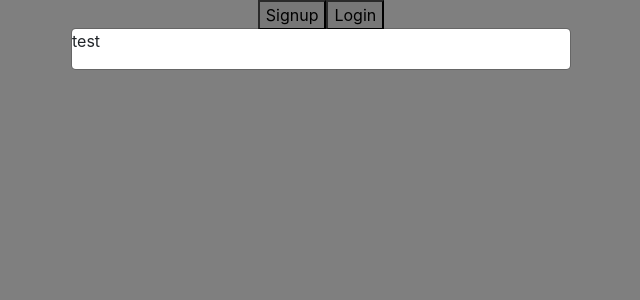
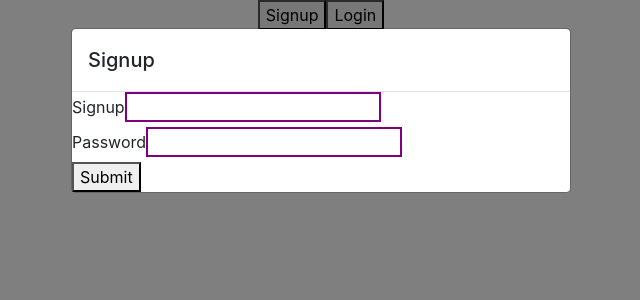
Before and after one commit to dtkrontz/flickPickClient, a React (Create React App) app: page / in a window 1280 px wide. Both pictures are taken after a click on the button "Signup". Shown: the top 300 px of the page, without its empty margins (319-959 px from the left). Built offline with nearby package versions, Linux system fonts and the light colour scheme.

Commit message:
sign up modal complete

```diff
--- a/src/components/home/Home.js
+++ b/src/components/home/Home.js
@@ -32,7 +32,7 @@ const HomeComponent = (props) => {
         <div className='home'>
             <button onClick={(e) => signupHandler(e)}>Signup</button>
             <button onClick={(e) => loginHandler(e)}>Login</button>
-            {signup ? <Signup /> : null}
+            {signup ? <Signup updateToken={props.updateToken}/> : null}
             {login ? <LoginDisplay updateToken={props.updateToken}/> : null}
         <SearchComponent />
         </div>
--- a/src/components/home/login/loginDisplay/LoginDisplay.js
+++ b/src/components/home/login/loginDisplay/LoginDisplay.js
@@ -11,13 +11,13 @@ const LoginDisplay = (props)=> {
 
      const handleSubmit = (event) => {
      event.preventDefault();
-     fetch('http://localhost:3000/user/login',{
+     fetch('http://localhost:3000/user/signup',{
           method: 'POST',
           body: JSON.stringify({user:{username: username, password: password }}),
           headers: new Headers({
                'Content-Type': 'application/json'
           })
-     })
+      })
      .then(response => response.json())
      .then(data => {
          console.log(data);
@@ -26,18 +26,19 @@ const LoginDisplay = (props)=> {
      })
      setModal(false);
 
-}
+ }
      return (
           <div>
                <Modal isOpen={modal}  className='login'>
                     <ModalHeader>Login</ModalHeader>
+                    <p>test</p>
                   <Form onSubmit={handleSubmit}>
                        <Label> Username </Label>
                        <input id='username' name= 'username' type= 'text' required minLength= "4" onChange={(e) => setUserName(e.target.value)} value={username} >
                        </input>
                        <br/>
                        <Label> Password</Label>
-                       <input id='password' name='password' type='password' required minLength='5' onChange={(e) => setPassword(e.target.value)} value={password}>
+                       <input id='password' name='password' type='password' required minLen-gth='5' onChange={(e) => setPassword(e.target.value)} value={password}>
                        </input>
                        <br />
                        <button onClick={handleSubmit}>Submit</button>
--- a/src/components/home/signup/Signup.js
+++ b/src/components/home/signup/Signup.js
@@ -1,25 +1,54 @@
 // modal to signup and be directed to the profile
 import React, {useState} from 'react';
 import {Modal, ModalHeader, Form, Label} from 'reactstrap';
+import './Signup.css'
 
+const Signup = (props)=> {
+    console.log(props);
 
-const Signup= () =>{
+     const [username,setUserName] = useState('');
+     const [password,setPassword] = useState('');
+     const [modal, setModal] = useState(true);
+
+     const handleSubmit = (event) => {
+     event.preventDefault();
+     fetch('http://localhost:3000/user/login',{
+          method: 'POST',
+          body: JSON.stringify({user:{username: username, password: password }}),
+          headers: new Headers({
+               'Content-Type': 'application/json'
+          })
+     })
+     .then(response => response.json())
+     .then(data => {
+         console.log(data);
+
+          props.updateToken(data.token);
+     })
+     setModal(false);
+
+}
+    return(
+    <div>
+    <Modal isOpen={modal}  className='Signup'>
+         <ModalHeader>Signup</ModalHeader>
+
+       <Form onSubmit={handleSubmit}>
+            <Label> Signup </Label>
+            <input id='username' name= 'username' type= 'text' required minLength= "4" onChange={(e) => setUserName(e.target.value)} value={username} >
+            </input>
+            <br/>
+            <Label>Password</Label>
+            <input id='password' name='password' type='password' required minLength='5' onChange={(e) => setPassword(e.target.value)} value={password}>
+            </input>
+            <br />
+            <button onClick={handleSubmit}>Submit</button>
+       </Form>
+    </Modal>
+</div>
+    )
+};
 
 
 
-
-
-
-
-return(
-    <div>
-        <Modal isOpen={Modal} name='signup'>
-            <p>test</p>
-
-        </Modal>
-    </div>
-
-)
-}
-
 export default Signup;
```
